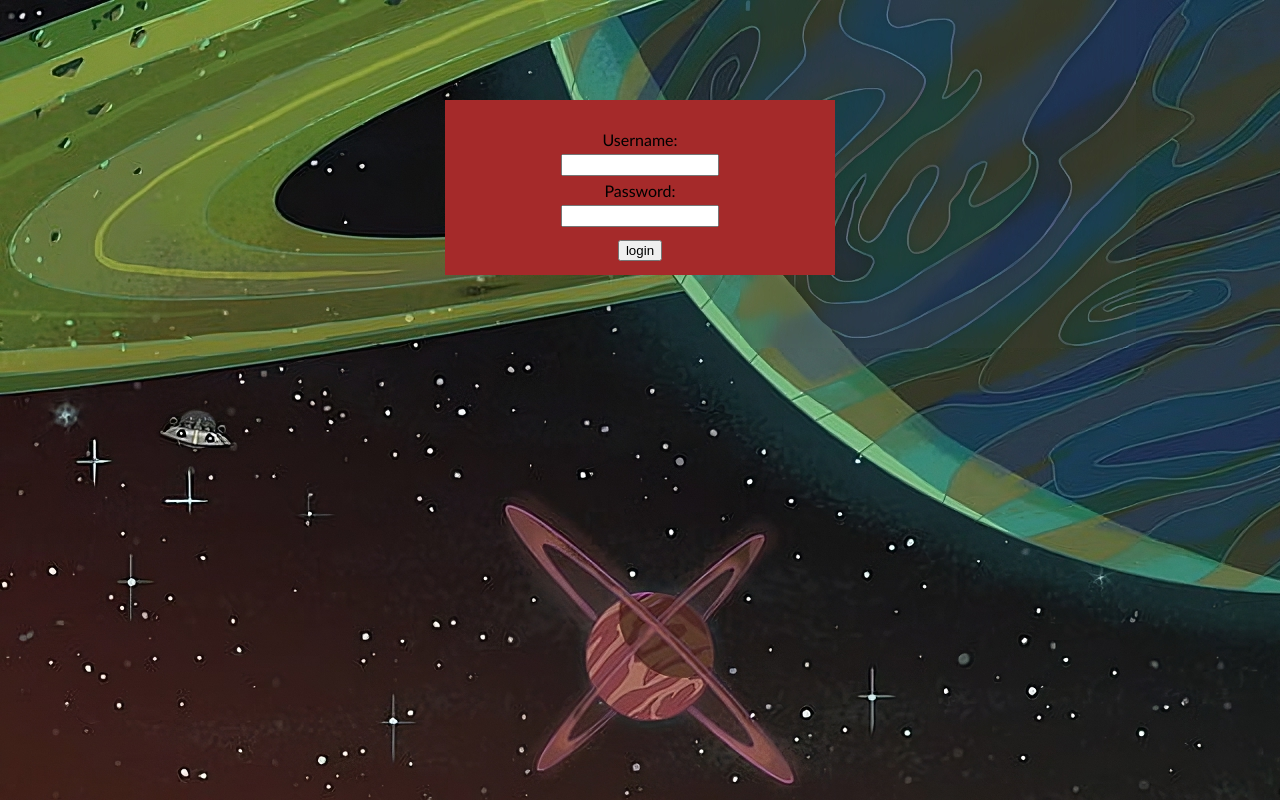
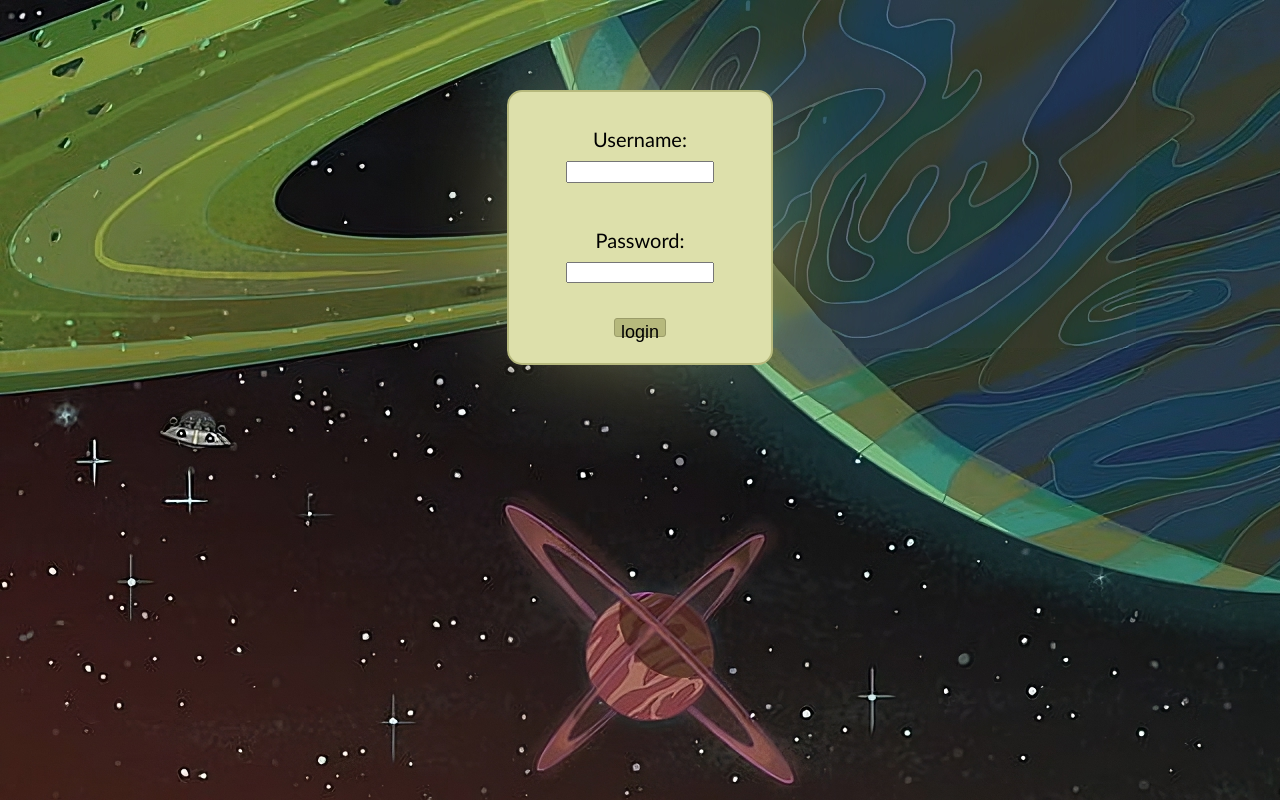
Before and after one commit to Facundovila03/PI-RyM-Facundo-, a React (Create React App) app in the folder facundo_rym/Client/: page / in a window 1280 px wide. Shown: the top 800 px of the page. Built offline with nearby package versions, Linux system fonts and the light colour scheme.

Commit message:
login terminado

```diff
--- a/facundo_rym/Client/src/components/Forms/Forms.jsx
+++ b/facundo_rym/Client/src/components/Forms/Forms.jsx
@@ -29,23 +29,19 @@ export default function Form (props){
     return(
         <div className={styles.Contenedor}>
         <form className={styles.form} onSubmit={handleSubmit}>
-            {/* <div className={styles.PasswordContainer} >
-                <label htmlFor="username" >Username:</label>
-                <input type='text'  name="username"  value={userData.username} onChange={handleInputChange} className={styles.PasswordInput}></input>
-                <div className={styles.PasswordWarning} style={errors.username?{opacity:1}:{opacity:0}}> &#9888;</div>
-                <p className={styles.warningMessagePass}>{errors.username}</p>
-            </div> */}
+
             <div className={styles.PasswordContainer}>
-                <label htmlFor="username"  >Username:</label>
+                <label htmlFor="username" className={styles.labelUsername} >Username:</label>
                 <input type='text' name="username" onChange={handleInputChange} value={userData.username} className={styles.UsernameInput}></input>
                 <div className={styles.UsernameWarning} style={errors.username?{display:'block'}:{display:'none'}}> &#9888;</div>
                 <p className={styles.warningMessageUser}>{errors.username}</p>
             {/* </div>
             <div className={styles.PasswordContainer}> */}
-                <label htmlFor="password"  >Password:</label>
-                <input type='password' name="password" onChange={handleInputChange} value={userData.password} className={styles.PasswordInput}></input>
+                <label htmlFor="password" className={styles.labelPassword} >Password:</label>
+                <div className={styles.auxPass}><input type='password' name="password" onChange={handleInputChange} value={userData.password} className={styles.PasswordInput}></input>
                 <div className={styles.PasswordWarning} style={errors.password?{display:'block'}:{display:'none'}}> &#9888;</div>
-                <p className={styles.warningMessagePass}>{errors.password}</p>
+                <p className={styles.warningMessagePass} > {errors.password}</p>
+                </div>
             </div>
             <button className={styles.login} >login</button>
         </form>
--- a/facundo_rym/Client/src/components/Forms/Forms.module.css
+++ b/facundo_rym/Client/src/components/Forms/Forms.module.css
@@ -1,19 +1,22 @@
 .Contenedor{
     display:flex;
     justify-content: center;
+    font-size: 20px;
 }
 
 .form{
-    margin-top:100px;
-    background-color: brown;
+    margin-top:7vw;
+    background-color: rgb(221, 224, 171);
+    border:0.1em  solid rgb(182, 185, 125);
+    box-shadow: 0px 0px 122px -26px rgba(154,156,105,1);
+    border-radius: 15px;
     position:relative;
-    padding:20px;
-    padding-top:30px;
     display:flex;
     flex-direction: column;
     align-items: center;
-    height:125px;
-    width:350px;
+    height:fit-content;
+    width:fit-content;
+    padding:2vw 4vw
 }
 
 .PasswordContainer{
@@ -23,16 +26,21 @@
     padding: 0px;
 }
 
+.labelPassword{
+    margin: 25px 5px 5px 5px
+}
+
+
 .PasswordInput{
     margin:5px;
-    height: 1.2em;
-    width: 150px;
+    height: 1.2vw;
+    width: 11vw;
 }
 
 .warningMessagePass{
-    position:relative;
-    bottom: 100px;
-    left:180px;
+    position:absolute;
+    bottom: 5vw;
+    left:17.5vw;
     opacity:0;
     transition: opacity 0.2s ease-in-out;
     width:150px;
@@ -46,15 +54,15 @@
 }
 
 .PasswordWarning{
-    position:relative;
-    bottom: 29px;
-    left:90px;
+    position:absolute;
+    bottom: 5.9vw;
+    left:16vw;
     width:15px;
     height: 20px;
     font-size: 1.2em;
 }
 
-.PasswordWarning:hover + .warningMessagePass{
+.PasswordWarning:hover  + .warningMessagePass{
     opacity:1;
 }
 
@@ -66,25 +74,38 @@
 /*------------------------------------------------------------------------*/
 
 .login{
-    width: fit-content;
-    position:absolute;
-    top: 140px;
+    width: 4vw;
+    padding:3px;
+    height: 1.5vw;
+    position:relative;
+    margin:30px 0px 0px 0px ;
+    border-radius:3px;
+    background-color: rgb(182, 185, 125);
+    border:1px  solid rgb(154, 156, 105);
+    font-size: large;
+
 }
 
 /*------------------------------------------------------------------------*/
 
+.labelUsername{
+    margin: 10px 5px 5px 5px
+}
+
 .UsernameInput{
     margin:5px;
-    height: 1.2em;
-    width:150px;
+    height: 1.2vw;
+    width:11vw;
+    margin-bottom: 20px;
 }
+
 .UsernameWarning{
     position:absolute;
     font-size: 1.2em;
-    bottom:72px;
-    left:277px;
+    bottom:10.9vw;
+    left:16vw;
+}
 
-}
 .UsernameWarning:hover + .warningMessageUser{
     opacity:1;
 }
@@ -92,14 +113,15 @@
 .UsernameWarning:hover{
     cursor:default
 }
+
 .warningMessageUser{
     position:absolute;
-    bottom: 70px;
-    left:295px;
+    bottom: 10.7vw;
+    left:17.5vw;
     opacity:0;
     transition: opacity 0.2s ease-in-out;
     width:150px;
-    box-shadow: 0px -1px 26px 1px rgba(0,0,0,0.50) inset;
+    box-shadow: 0px -1px 26px 1px rgba(0,0,0,0.45) inset;
     border:1px solid black;
     border-radius: 5px;
     background-color: white;
--- a/facundo_rym/Client/src/components/Forms/validation.js
+++ b/facundo_rym/Client/src/components/Forms/validation.js
@@ -16,7 +16,7 @@ const validation = (userData,errors,setErrors,property)=>{
 
     if (property === 'password') {
         if (!validPassword.test(userData.password)) {
-            setErrors({...errors,password:'debe contener al menos un numero y de 6 a 10 digitos'})
+            setErrors({...errors,password:'Debe contener al menos un numero y de 6 a 10 digitos'})
         }else{
             setErrors({...errors,password:''})
         }
```
